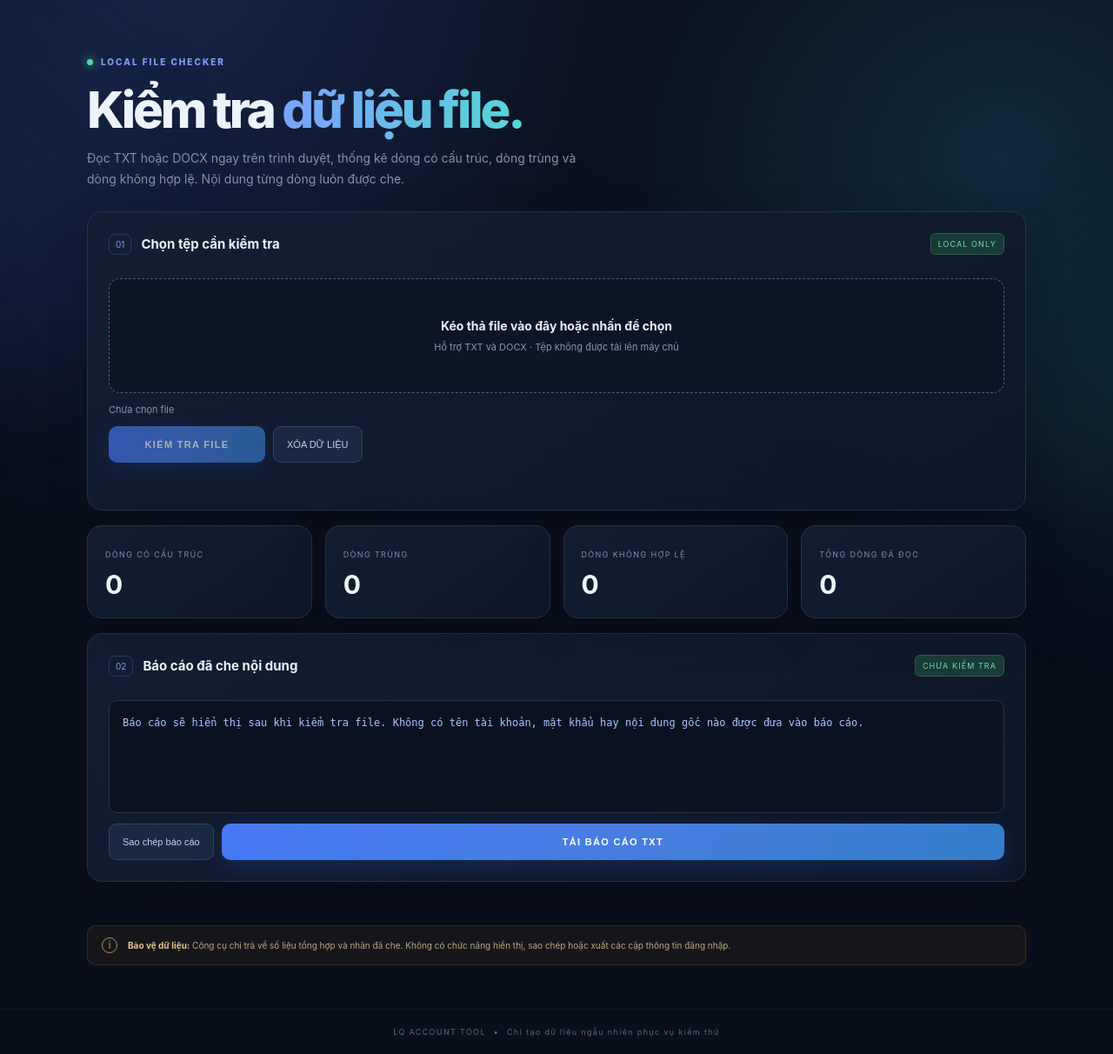
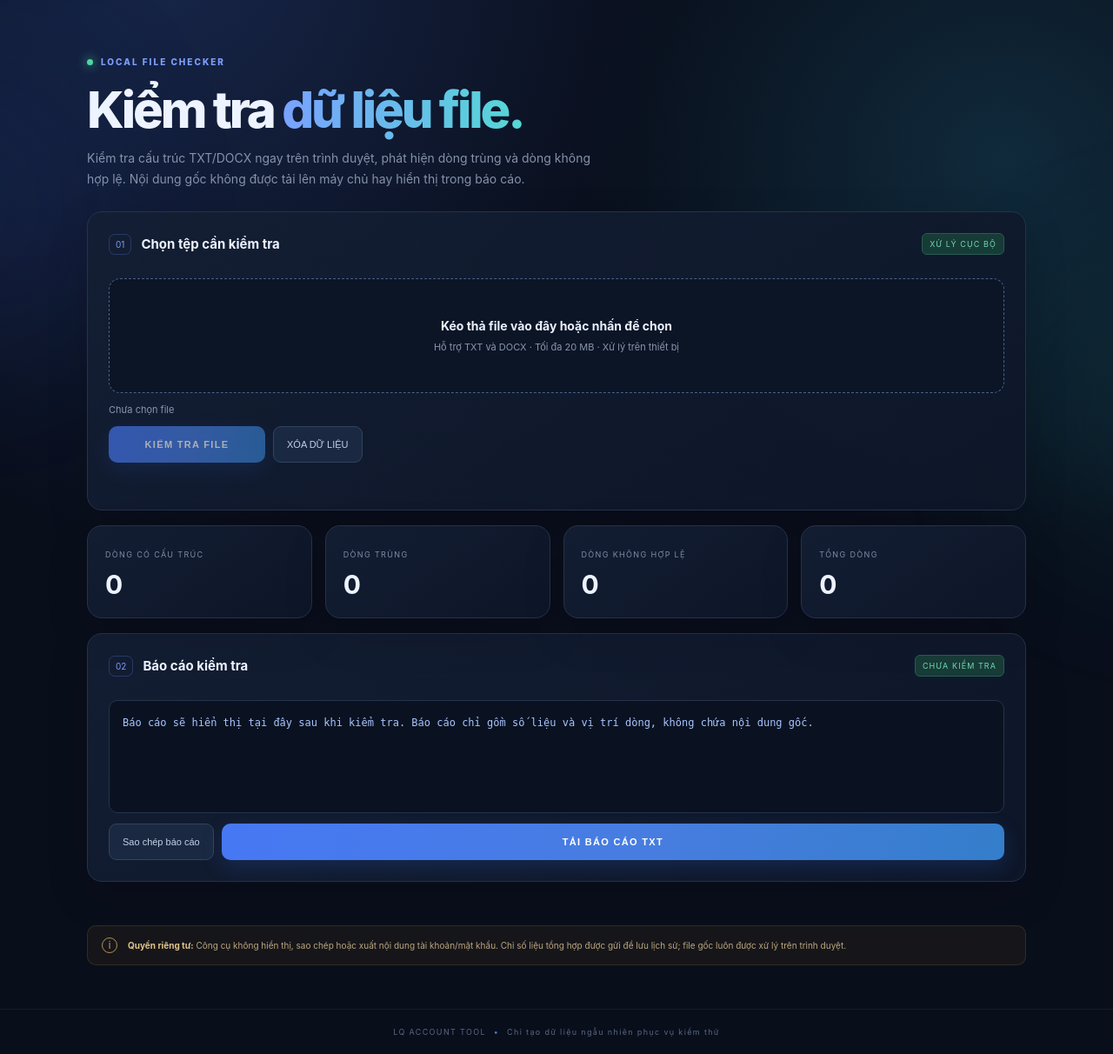
Before and after one commit to tvs-huucuutoi/lq-account, a Flask app: page /kiem-tra-du-lieu in a window 1280 px wide. Shown: the part 76-1288 px from the top of the page at 87% size. Run offline with Flask 3, Linux system fonts and the light colour scheme; some libraries are stand-ins or nearby versions.

Commit message:
Improve safe file checker interface

```diff
--- a/templates/safe_file_parser.html
+++ b/templates/safe_file_parser.html
@@ -1,16 +1,16 @@
 {% extends "base.html" %}
-{% block title %}Kiểm tra file an toàn · LQ Account Tool{% endblock %}
+{% block title %}Kiểm tra file · LQ Account Tool{% endblock %}
 {% block content %}
 <section class="hero compact-hero">
   <div class="eyebrow"><span class="pulse"></span> LOCAL FILE CHECKER</div>
   <h1>Kiểm tra <span>dữ liệu file.</span></h1>
-  <p class="hero-copy">Đọc TXT hoặc DOCX ngay trên trình duyệt, thống kê dòng có cấu trúc, dòng trùng và dòng không hợp lệ. Nội dung từng dòng luôn được che.</p>
+  <p class="hero-copy">Kiểm tra cấu trúc TXT/DOCX ngay trên trình duyệt, phát hiện dòng trùng và dòng không hợp lệ. Nội dung gốc không được tải lên máy chủ hay hiển thị trong báo cáo.</p>
 </section>
 <section class="panel history-panel safe-parser-panel">
-  <div class="panel-heading"><div><span class="step">01</span><h2>Chọn tệp cần kiểm tra</h2></div><span class="live-tag">LOCAL ONLY</span></div>
-  <label class="safe-drop" id="safe-drop" for="safe-file">
+  <div class="panel-heading"><div><span class="step">01</span><h2>Chọn tệp cần kiểm tra</h2></div><span class="live-tag">XỬ LÝ CỤC BỘ</span></div>
+  <label class="safe-drop" id="safe-drop" for="safe-file" tabindex="0" role="button" aria-label="Chọn hoặc thả file TXT, DOCX">
     <strong>Kéo thả file vào đây hoặc nhấn để chọn</strong>
-    <span>Hỗ trợ TXT và DOCX · Tệp không được tải lên máy chủ</span>
+    <span>Hỗ trợ TXT và DOCX · Tối đa 20 MB · Xử lý trên thiết bị</span>
   </label>
   <input id="safe-file" type="file" accept=".txt,.docx,text/plain,application/vnd.openxmlformats-officedocument.wordprocessingml.document" hidden>
   <p class="safe-file-name" id="safe-file-name">Chưa chọn file</p>
@@ -18,23 +18,24 @@
     <button class="primary-button safe-process" id="safe-process" type="button" disabled>KIỂM TRA FILE</button>
     <button class="secondary-button safe-clear" id="safe-clear" type="button">XÓA DỮ LIỆU</button>
   </div>
+  <div class="progress-track safe-progress" id="safe-progress" hidden><div id="safe-progress-bar"></div></div>
   <p class="safe-status" id="safe-status" role="status" aria-live="polite"></p>
 </section>
 <section class="stats-grid safe-stats">
   <div class="panel stat-card"><span class="muted-label">DÒNG CÓ CẤU TRÚC</span><strong id="safe-valid">0</strong></div>
   <div class="panel stat-card"><span class="muted-label">DÒNG TRÙNG</span><strong id="safe-duplicates">0</strong></div>
   <div class="panel stat-card"><span class="muted-label">DÒNG KHÔNG HỢP LỆ</span><strong id="safe-invalid">0</strong></div>
-  <div class="panel stat-card"><span class="muted-label">TỔNG DÒNG ĐÃ ĐỌC</span><strong id="safe-total">0</strong></div>
+  <div class="panel stat-card"><span class="muted-label">TỔNG DÒNG</span><strong id="safe-total">0</strong></div>
 </section>
 <section class="panel history-panel">
-  <div class="panel-heading"><div><span class="step">02</span><h2>Báo cáo đã che nội dung</h2></div><span class="result-count" id="safe-result-count">CHƯA KIỂM TRA</span></div>
-  <div class="safe-report" id="safe-report">Báo cáo sẽ hiển thị sau khi kiểm tra file. Không có tên tài khoản, mật khẩu hay nội dung gốc nào được đưa vào báo cáo.</div>
+  <div class="panel-heading"><div><span class="step">02</span><h2>Báo cáo kiểm tra</h2></div><span class="result-count" id="safe-result-count">CHƯA KIỂM TRA</span></div>
+  <div class="safe-report" id="safe-report">Báo cáo sẽ hiển thị tại đây sau khi kiểm tra. Báo cáo chỉ gồm số liệu và vị trí dòng, không chứa nội dung gốc.</div>
   <div class="result-actions">
     <button class="secondary-button" id="safe-copy" type="button" disabled>Sao chép báo cáo</button>
     <button class="download-button" id="safe-download" type="button" disabled>TẢI BÁO CÁO TXT</button>
   </div>
 </section>
-<section class="notice"><span>i</span><p><b>Bảo vệ dữ liệu:</b> Công cụ chỉ trả về số liệu tổng hợp và nhãn đã che. Không có chức năng hiển thị, sao chép hoặc xuất các cặp thông tin đăng nhập.</p></section>
+<section class="notice"><span>i</span><p><b>Quyền riêng tư:</b> Công cụ không hiển thị, sao chép hoặc xuất nội dung tài khoản/mật khẩu. Chỉ số liệu tổng hợp được gửi để lưu lịch sử; file gốc luôn được xử lý trên trình duyệt.</p></section>
 <script src="https://unpkg.com/mammoth@1.8.0/mammoth.browser.min.js"></script>
 <script src="{{ url_for('static', filename='safe_parser.js') }}"></script>
 {% endblock %}
```
